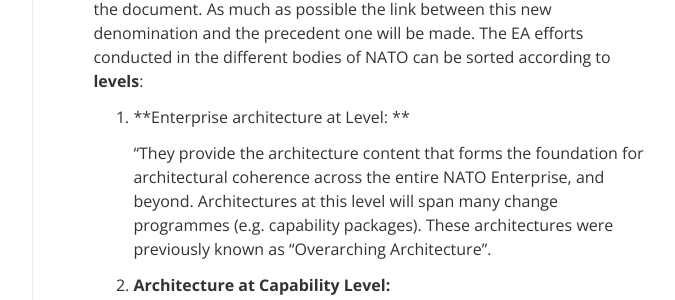
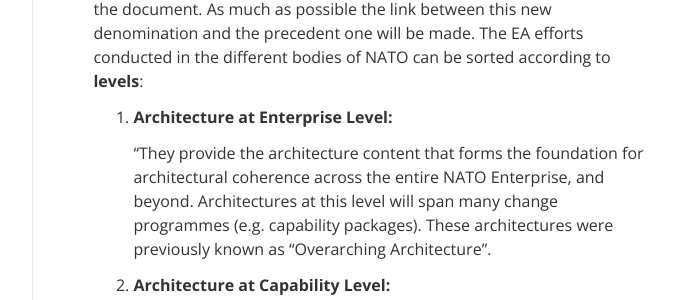
Before and after one commit to stavnstrup/abok, a Jekyll site: the page built from naf/examples/01-objectives.md, in a window 1280 px wide and 900 px high, scrolled down 1196 px. Shown: the part 154-454 px from the top of the window, without its empty margins (453-1128 px from the left). Built offline with Jekyll 4.4.1, drawn with Linux system fonts in a browser that asks for light colours; nearby versions of some CDN libraries.

Commit message:
Be consistent in language in headers

```diff
--- a/naf/examples/01-objectives.md
+++ b/naf/examples/01-objectives.md
@@ -57,7 +57,7 @@ denomination and the precedent one will be made. The EA efforts
 conducted in the different bodies of NATO can be sorted according to
 **levels**:
 
-1.  **Enterprise architecture at Level: **
+1.  **Architecture at Enterprise  Level:**
 
     “They provide the architecture content that forms the foundation for
     architectural coherence across the entire NATO Enterprise, and beyond.
```
